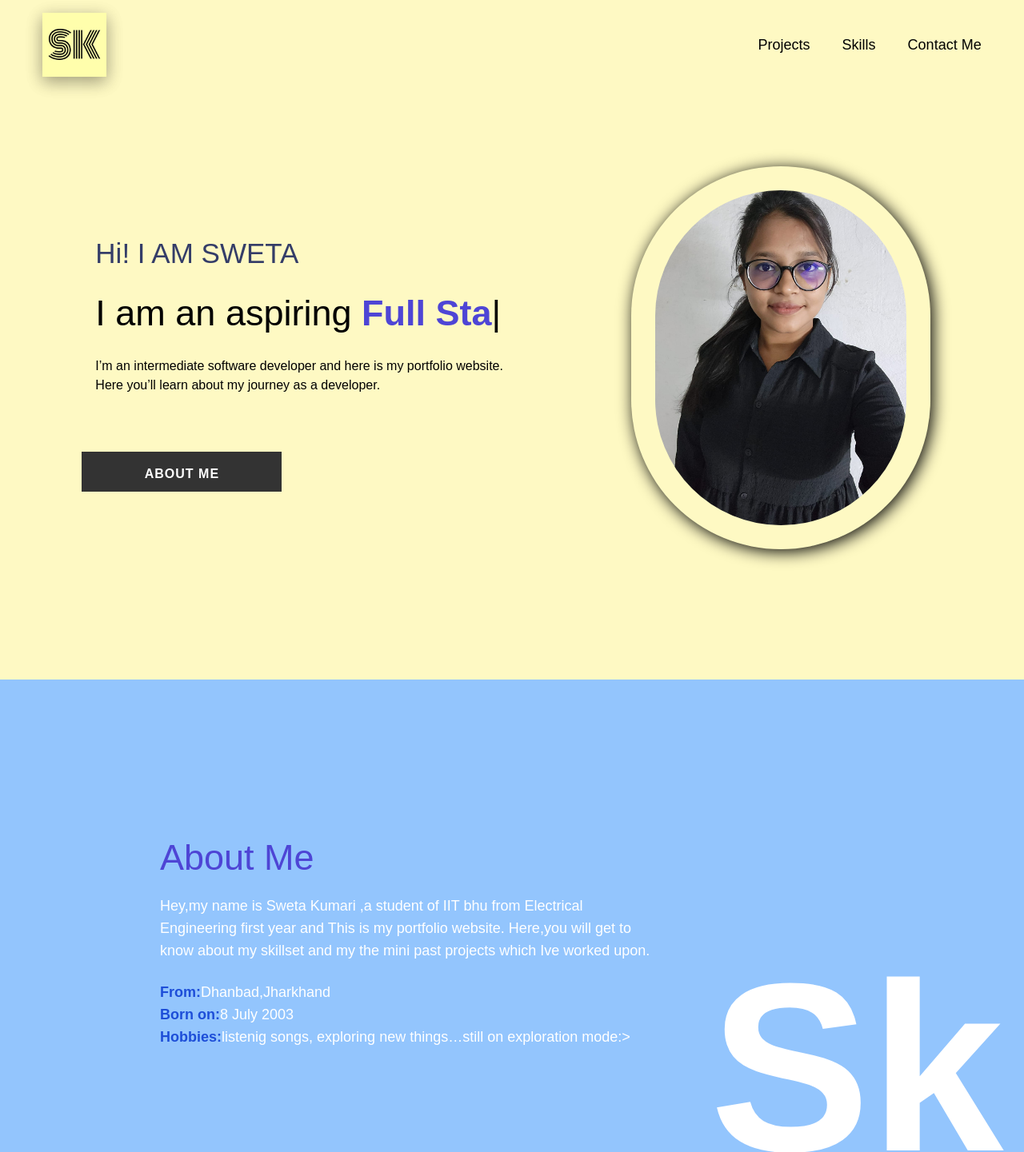
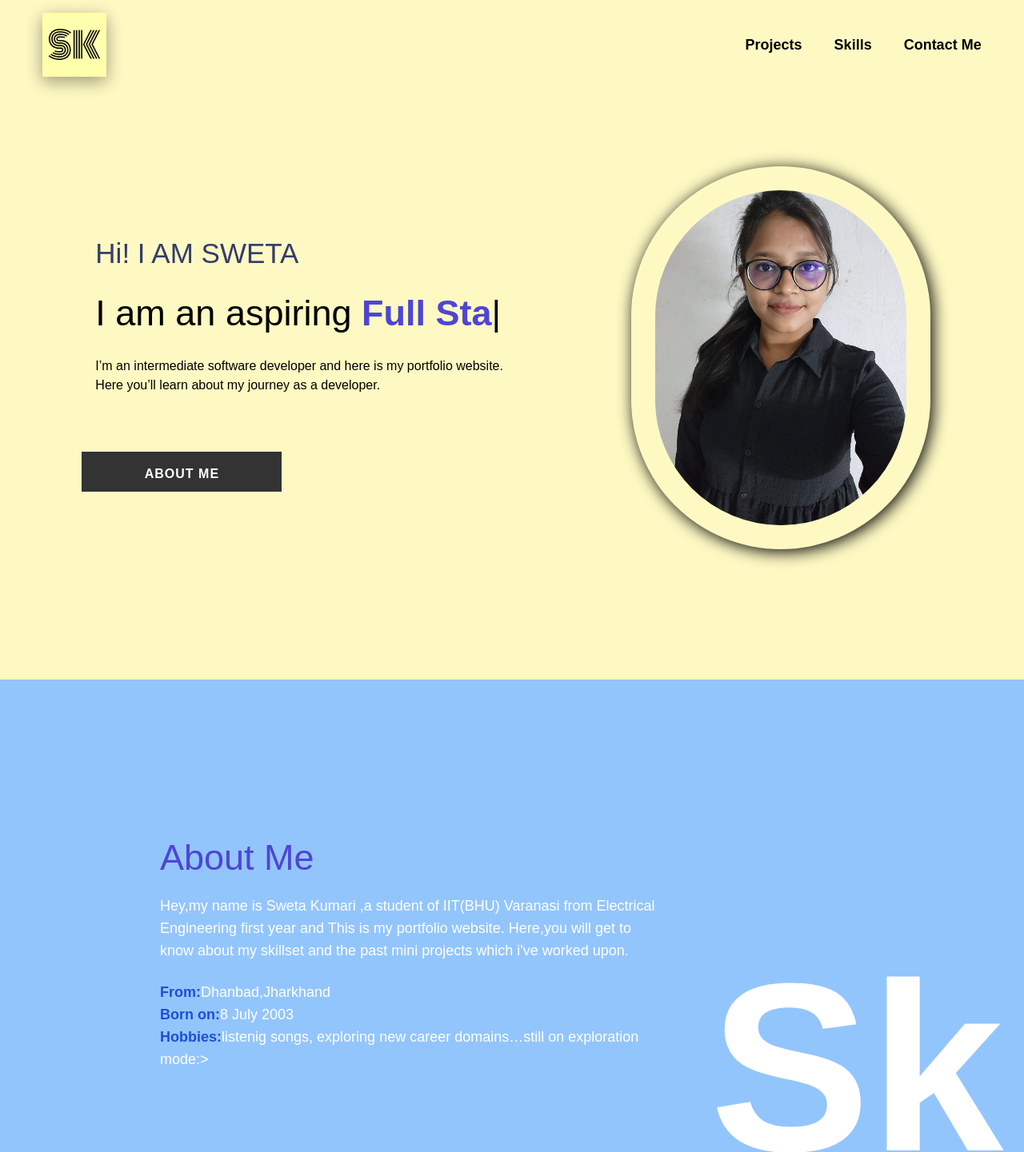
Before and after one commit to swetagit186/Portfolio-Website, a website built with Vite: page index.html in a window 1280 px wide. Shown: the top 1441 px of the page at 80% size. Built offline with nearby package versions, Linux system fonts and the light colour scheme; files whose address does not match are found by name.

Commit message:
Update index.html

```diff
--- a/index.html
+++ b/index.html
@@ -14,12 +14,12 @@
       <div id="home" class="bg-yellow-100 ">
         <div class="w-11/12 mx-auto h-[850px] ">
             <!-- navbar -->
-            <div class="flex justify-between items-center navbar">
+            <div class="flex justify-between items-center  navbar ">
                 <img src="./images/l.jpeg" alt="" class="w-[80px] content-baseline contact-container">
-                <div class="flex gap-10  text-lg cursor-pointer">
-                    <a href="#projects" >Projects</a>
-                    <a href="#skills" >Skills</a>
-                    <a href="#contactme" >Contact Me</a>
+                <div class="flex gap-10  text-lg cursor-pointer font-extrabold ">
+                  <a href="#projects" class="transition duration-200 hover:text-purple-950" >Projects</a>
+                  <a href="#skills" class="transition duration-200 hover:text-purple-950">Skills</a>
+                  <a href="#contactme" class="transition duration-200 hover:text-purple-950" >Contact Me</a>
                 </div>
             </div>
             <!-- middle content -->
@@ -74,13 +74,13 @@
     <div id="wrapper2" class="w-full h-[700px] bg-blue-300">
         <div id="aboutme" class="w-[80%]  flex flex-col justify-center p-[200px] gap-6 relative">
             <h1 class="head text-4xl">About Me</h1>
-            <p class="text-white text-lg">Hey,my name is Sweta Kumari ,a student of IIT bhu from Electrical Engineering first year and
+            <p class="text-white text-lg">Hey,my name is Sweta Kumari ,a student of IIT(BHU) Varanasi from Electrical Engineering first year and
                 This is my portfolio website.
-                Here,you will get to know about my skillset and my the mini past projects which Ive worked upon.</p>
+                Here,you will get to know about my skillset and the past mini projects which i've worked upon.</p>
             <div>
             <p class="text-white text-lg "><span class="text-blue-700 font-extrabold">From:</span>Dhanbad,Jharkhand</p>
             <p class="text-white text-lg"><span class="text-blue-700 font-extrabold">Born on:</span>8 July 2003</p>
-            <p class="text-white text-lg"><span class="text-blue-700 font-extrabold">Hobbies:</span>listenig songs, exploring new things…still on exploration mode:></p>
+            <p class="text-white text-lg"><span class="text-blue-700 font-extrabold">Hobbies:</span>listenig songs, exploring new career domains…still on exploration mode:></p>
             </div>
         </div>
         <!-- side logo -->
@@ -208,10 +208,10 @@
 
           <div class="skill-subHeading">
             <p>
-              Hi Everyone My name is Sweta Kumari.I am a  first-year B.Tech student in Electrical Engineering at IIT BHU from the Batch of 2022. Hailing from the vibrant city of Dhanbad, Jharkhand, I have always been fascinated by the endless possibilities that the world of technology offers.
+              Hi Everyone!My name is Sweta Kumari.I am a first-year B.Tech student in Electrical Engineering at IIT BHU from the Batch of 2022. Hailing from the vibrant city of Dhanbad, Jharkhand, I have always been fascinated by the endless possibilities that the world of technology offers.
             </p>
             <p>With an insatiable curiosity to explore the ever-evolving realm of tech, I am on a quest to learn and master various tech stacks. I believe that continuous learning is the key to staying ahead in this dynamic field. Currently, I am honing my skills in web development and competitive programming, both of which I find immensely captivating.</p>
-            <p>Beyond my academic pursuits, I am an enthusiastic member of the Technex content team and I have actively participating in many case studies and competitions like Vision'23 ,Mazex of Technex'23,BASH 5.0,DEBUGIT,etc.</p>
+            <p>Beyond my academic pursuits, I am an enthusiastic member of the Technex content team and I have been actively participating in many case studies and competitions like Vision'23 ,Mazex of Technex'23,BASH 5.0,DEBUGIT,etc.</p>
             <p>Through this portfolio website, I aim to showcase my passion for technology, highlight my ongoing projects, and share my journey of personal and professional growth. I hope to connect with like-minded individuals, collaborate on exciting ventures, and make a positive impact in the world of tech.</p>
             <p>Thank you for visiting my portfolio. Let's embark on this incredible journey of discovery together!</p>
           </div>
```
